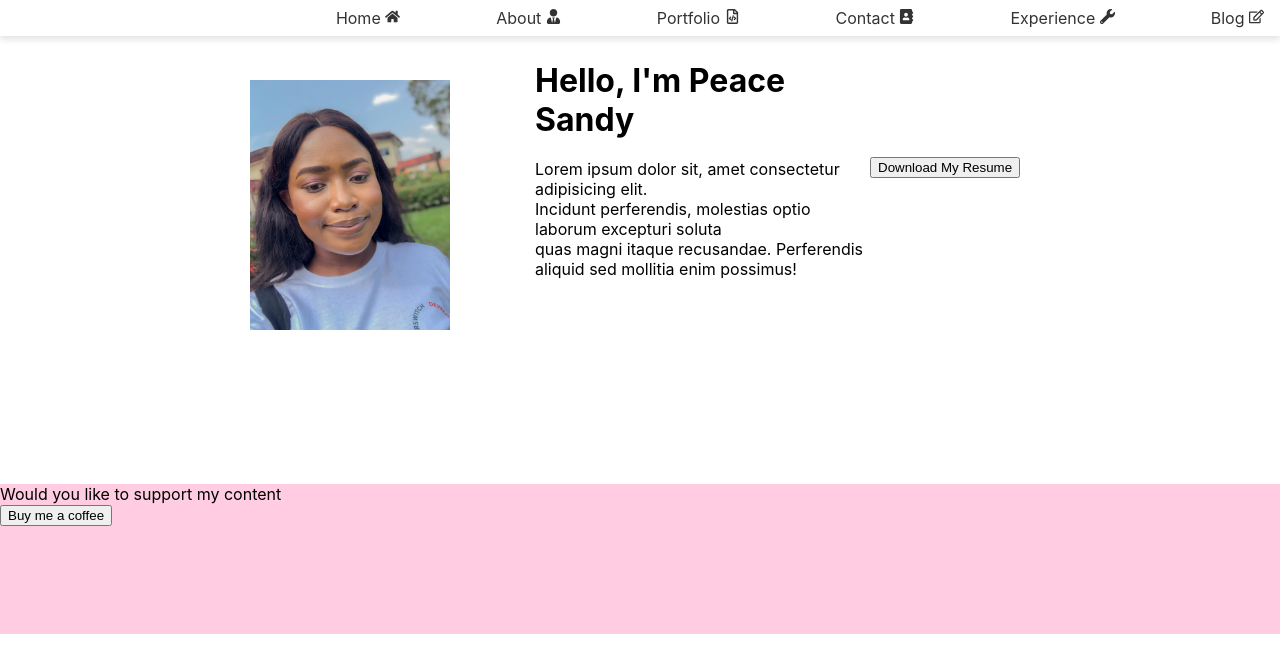
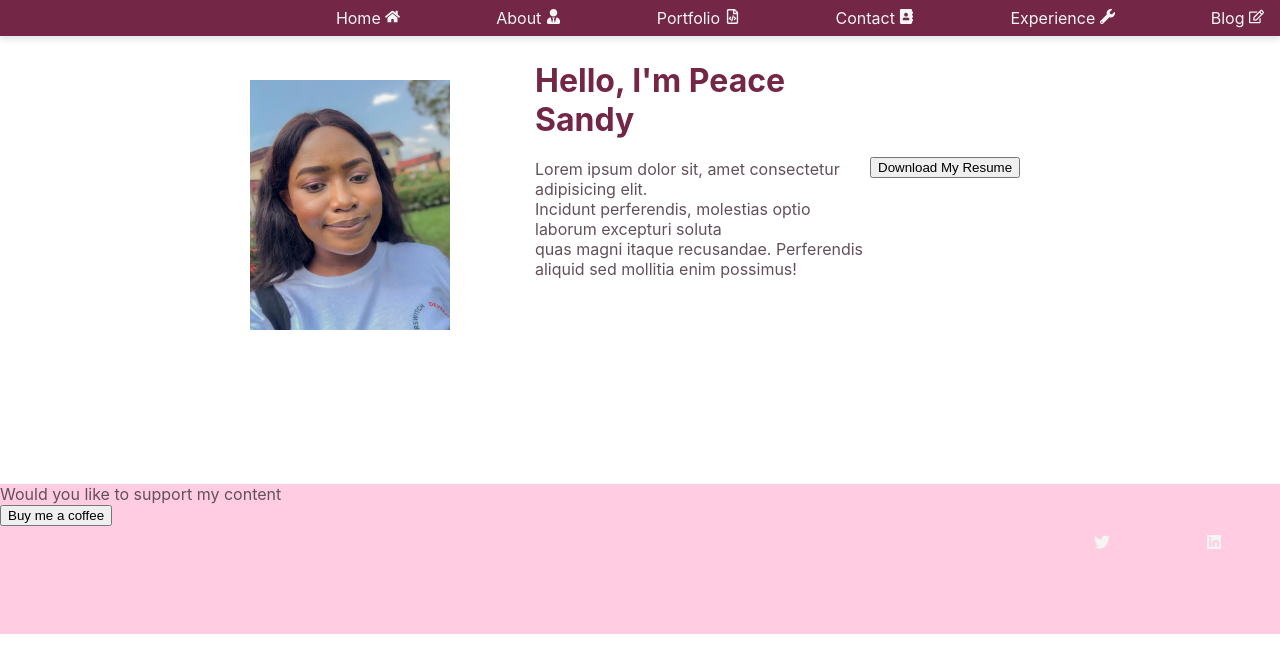
Before and after one commit to Peacesandy/peace-sandy, a React (Create React App) app: page / in a window 1280 px wide. Shown: the top 672 px of the page. Built offline with nearby package versions, Linux system fonts and the light colour scheme.

Commit message:
Styled nav and footer

```diff
--- a/src/Components/Footer.jsx
+++ b/src/Components/Footer.jsx
@@ -1,11 +1,27 @@
 import React from 'react'
+import {FaGithub, FaLinkedin, FaTwitter, } from 'react-icons/fa'
 import '../Styles/Footer.css'
 
 function Footer() {
+
+       function handleLinkClick(event, link) {
+          event.preventdefault()
+          window.open(link, '_blank')
+       }
+
   return (
     <div className='footer'>
+      <div>
       <p>Would you like to support my content</p>
       <button>Buy me a coffee</button>
+      </div>
+      <div>
+        <ul>
+          <li> <a href="http://twitter.com/PeaceSandy3" onClick={(event) => handleLinkClick(event, 'http://twitter.com/PeaceSandy3' )}> <FaTwitter/> </a> </li>
+          <li> <a href="https://www.linkedin.com/in/peace-sandy-bb7a691b0" onClick={(event) => handleLinkClick(event, 'https://www.linkedin.com/in/peace-sandy-bb7a691b0')}> <FaLinkedin/></a> </li>
+          <li> <a href="https://github.com/Peacesandy" onClick={(event) => handleLinkClick(event, 'https://github.com/Peacesandy')}> <FaGithub/></a> </li>
+        </ul>
+      </div>
     </div>
   )
 }
--- a/src/Styles/Footer.css
+++ b/src/Styles/Footer.css
@@ -1,6 +1,6 @@
 .footer{
     position: absolute;
-    width: 1349px;
+    width: 1350px;
     height: 150px;
     background-color:#FFCCE1;
     margin-top: 150px;
--- a/src/Styles/Home.css
+++ b/src/Styles/Home.css
@@ -26,3 +26,11 @@
 .full-text{
     margin-top: 50px;
 }
+
+h1{
+    color: #732646;
+}
+
+p{
+    color: #62505B;
+}
--- a/src/Styles/Navbar.css
+++ b/src/Styles/Navbar.css
@@ -3,7 +3,7 @@ nav {
     top: 0;
     left: 0;
     width: 100%;
-    background-color: #fff;
+    background-color: #732646;
     z-index: 1;
     box-shadow: 0 4px 6px rgba(0, 0, 0, 0.1);
     transition: all .3s ease-in-out;
@@ -24,5 +24,5 @@ nav {
 
   a {
     text-decoration: none;
-    color: #333;
+    color: #F5F5F5;
   }
```
